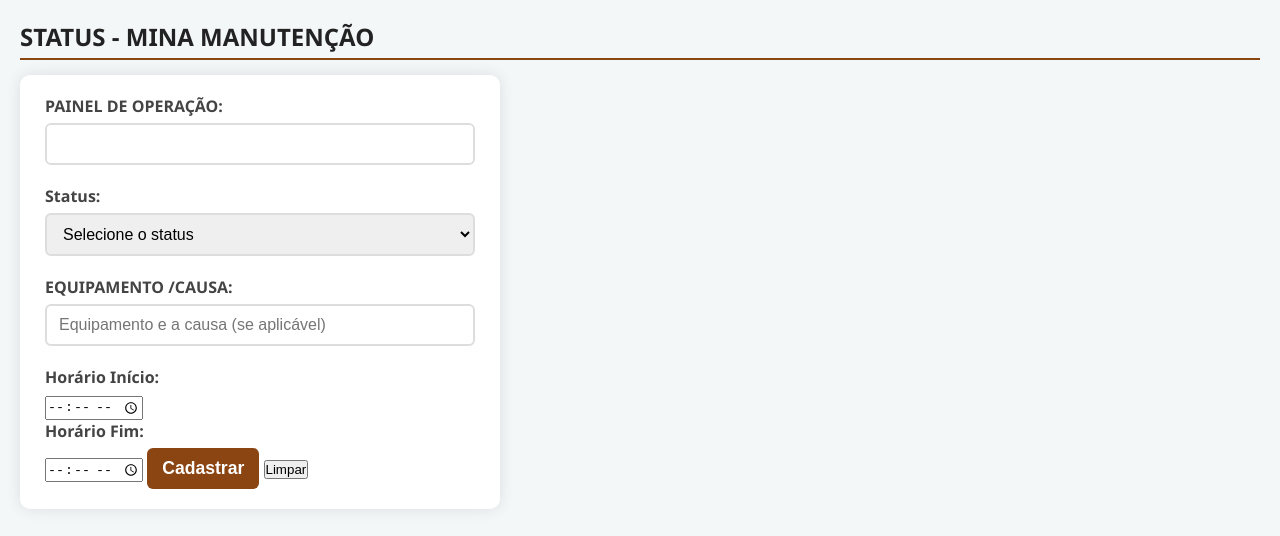
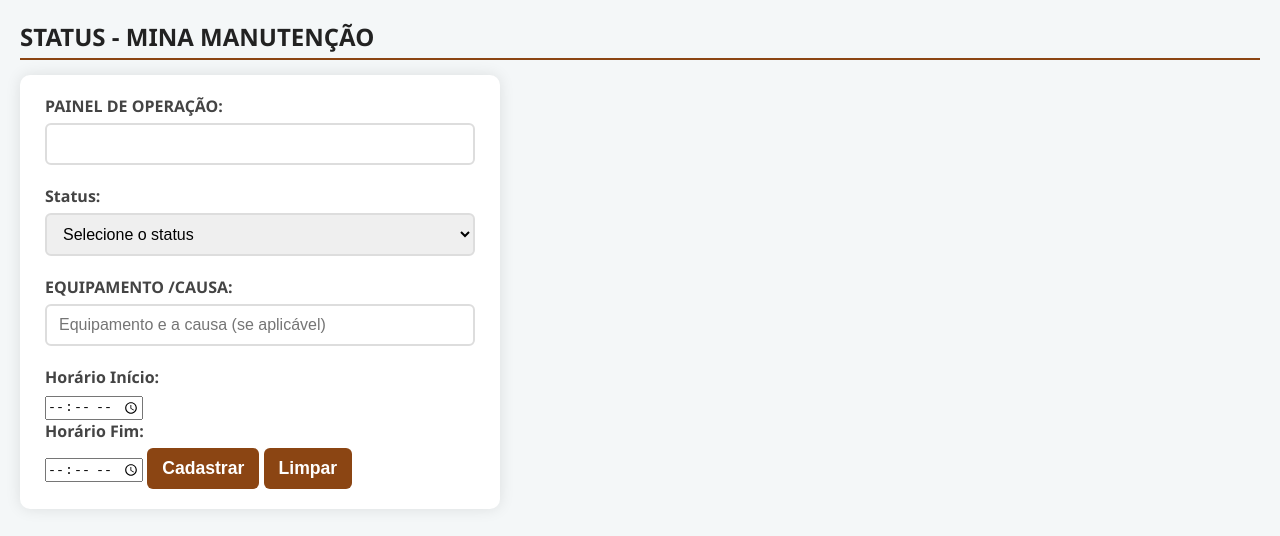
Before and after one commit to jacksonandradesilva/status_manutencao, a plain HTML site: page index.html in a window 1280 px wide. Shown: the top 536 px of the page. Drawn offline with Linux system fonts and the light colour scheme.

Commit message:
alteração no botão limpa

```diff
--- a/index.html
+++ b/index.html
@@ -30,7 +30,7 @@
   <input type="time" id="horaFim" />
 
   <button type="submit">Cadastrar</button>
-  <button type="button" id="limparBtn">Limpar</button>
+  <button type="submit" id="limparBtn">Limpar</button>
 
 </form>
 <div style="text-align-last: left; margin-bottom: 20px;">
```
